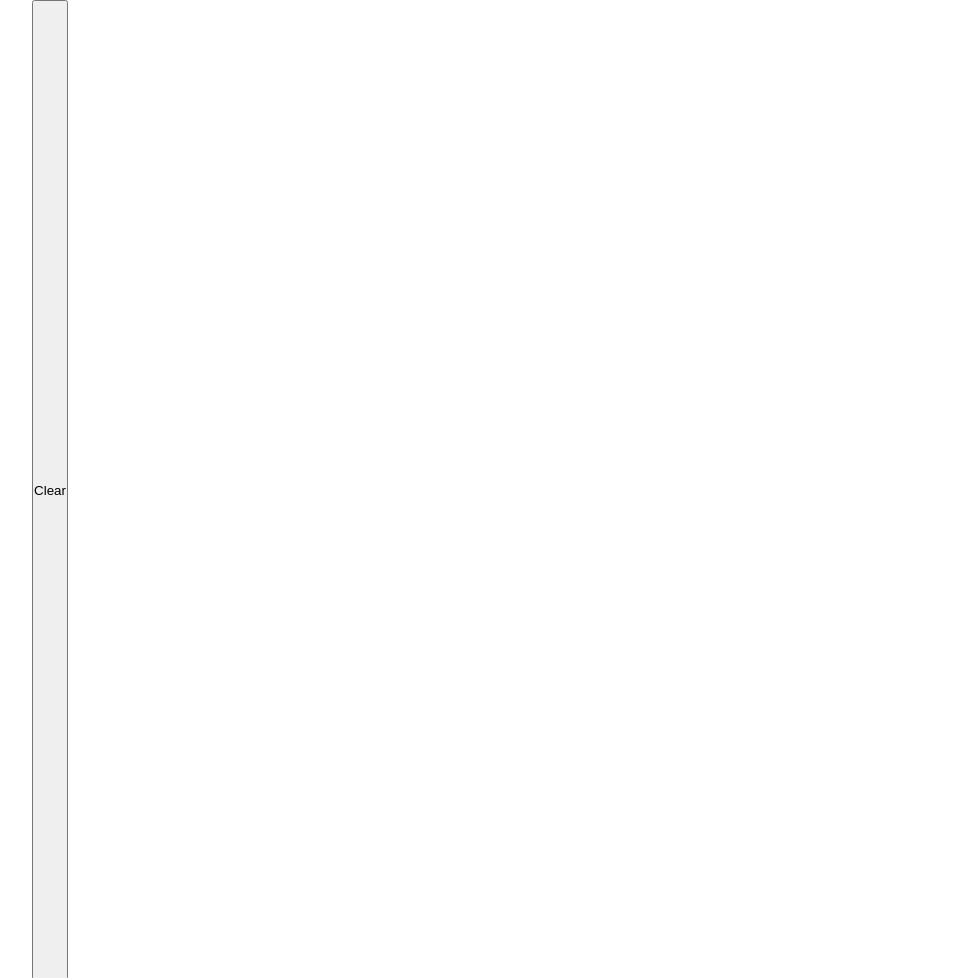
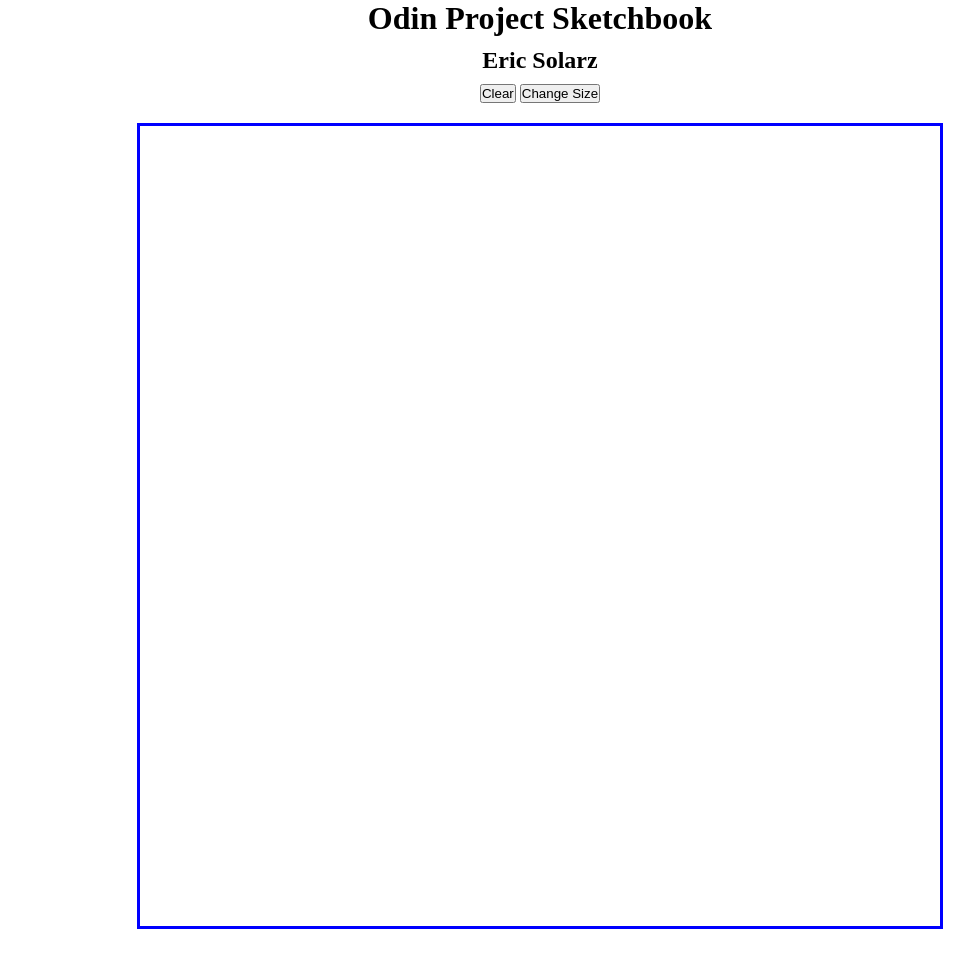
Before and after one commit to esolarz/Sketchbook, a plain HTML site: page index.html in a window 1280 px wide. Shown: the whole page, without its empty margins (100-1074 px from the left). After the commit the page ends 929 px from the top, so only its background shows below. Drawn offline with Linux system fonts and the light colour scheme.

Commit message:
made the drawing area smaller, added seperate reset/resize button and title/header

```diff
--- a/index.html
+++ b/index.html
@@ -5,7 +5,12 @@
 	<link rel = "stylesheet" href = "styles/style.css">
 </head>
 <body>
-	<button onclick = "clear_grid(); return false;">Clear</button>
+	<div id = header>
+		<h1> Odin Project Sketchbook</h1>
+		<h2> Eric Solarz</h2>
+		<button onclick = "clear_grid(); return false;">Clear</button>
+		<button onclick = "resize_grid(); return false;">Change Size</button>
+	</div>
 	<div class = "container"></div>
 
 	<script src = "scripts/jquery-3.1.1.min.js"></script>
--- a/scripts/grid.js
+++ b/scripts/grid.js
@@ -1,20 +1,29 @@
+var num = 16;
+
 $(document).ready(function(){
 	var myDiv = $("<div></div>");
-	fillGrid(16);
+	fillGrid(num);
 	hover_action();
 });
 
 function fillGrid(num){
 	for(var i = 0; i<num*num; ++i)
 		$('.container').append("<div></div>");
-	var dim= 960/num;
+	var h = $('.container').height();
+	var dim= h/num;
 	$(".container div").height(dim);
 	$(".container div").width(dim);
 }
 
 function clear_grid(){
 	$(".container").empty();
-	var num = prompt("How large should the new grid be?");
+	fillGrid(num);
+	hover_action();
+}
+
+function resize_grid(){
+	$(".container").empty();
+	num = prompt("How large should the new grid be?");
 	fillGrid(num);
 	hover_action();
 }
--- a/styles/style.css
+++ b/styles/style.css
@@ -6,20 +6,28 @@ body{
 	height:100vh;width:100vw;
 	overflow:hidden;
 	margin:0; padding:0;
-	display:flex;
-	flex-wrap:wrap;
-	justify-content:center;
+}
+
+#header{
+	text-align:center;
+	margin:auto;
+	margin-bottom:20px;
+}
+
+#header h2{
+	margin:10px 0;
 }
 
 .container{
-	height:960px;width:960px;
+	margin:auto;
+	height:800px;width:800px;
 	display:flex;
 	flex-wrap:wrap;
 	justify-content:center;
 	align-content:center;
 	align-items:center;
 	overflow:hidden;
-	margin:10px;
+	border:3px solid blue;
 }
 
 
```
Also changed, not shown: 3 other files.
